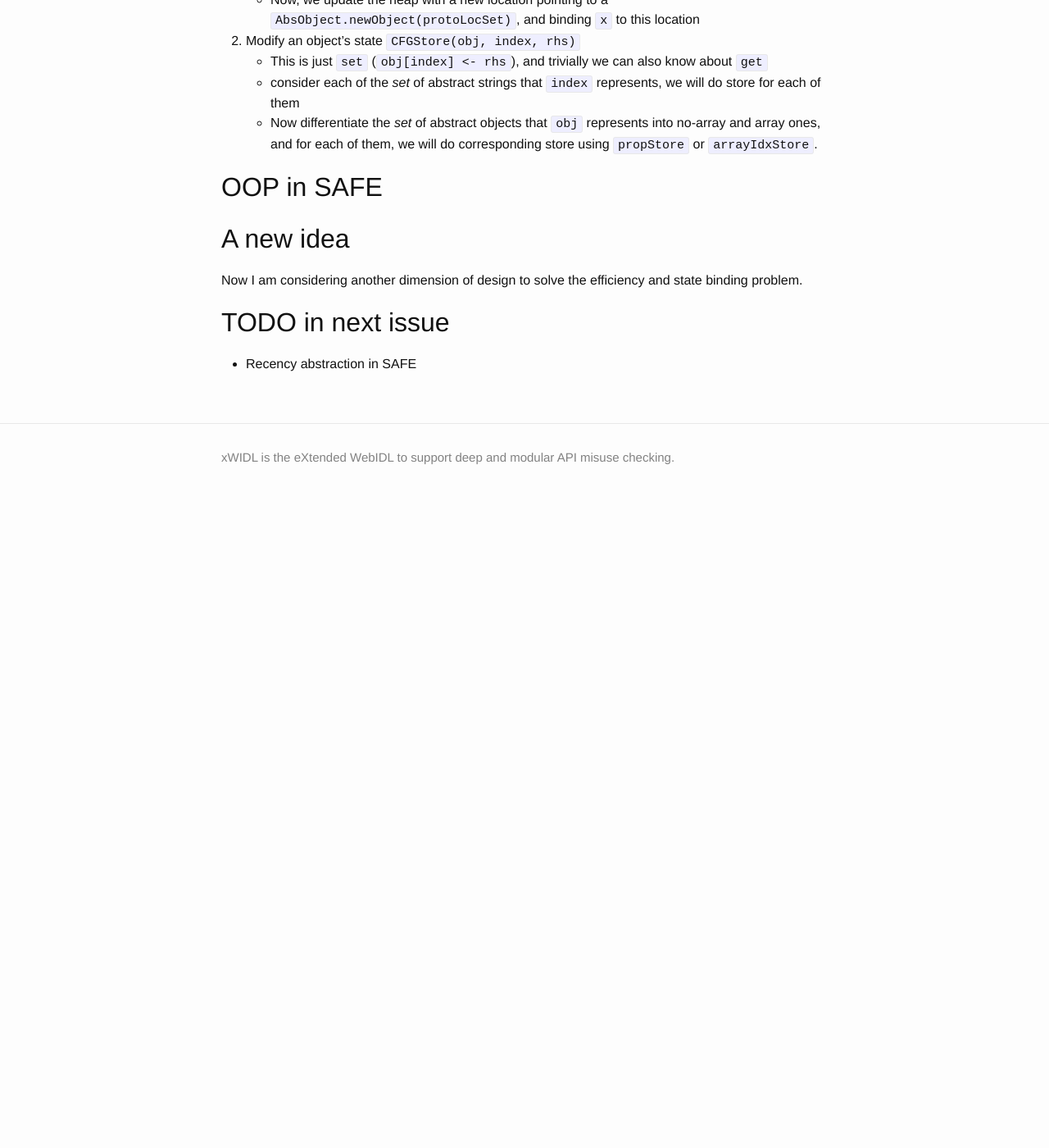
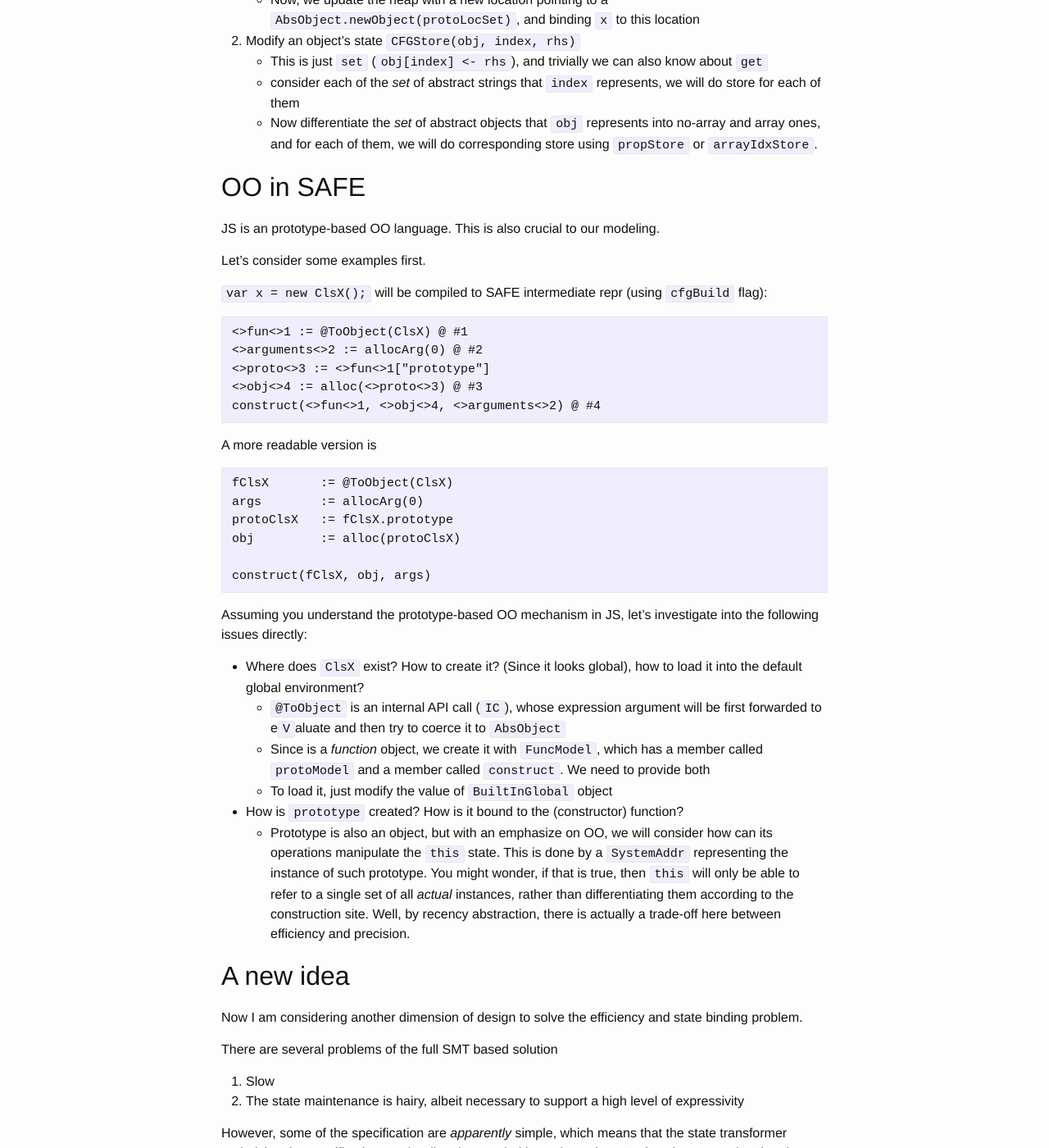
Before and after one commit to xWIDL/xwidl-www, a Jekyll site: the page built from _posts/2017-1-2-progress-ii.md, in a window 1280 px wide and 1400 px high, scrolled down 698 px. Shown: the whole window at 82% size. Built offline with Jekyll 4.4.1, drawn with Linux system fonts in a browser that asks for light colours; before the commit the page ends 1328 px from its top, so only the background shows below that; some of the changed text lies outside the part shown.

Commit message:
Update progress report

````diff
--- a/_posts/2017-1-2-progress-ii.md
+++ b/_posts/2017-1-2-progress-ii.md
@@ -24,14 +24,52 @@ Consider some primitive instructions (NOTE: they are more abstract forms of `CFG
     - consider each of the *set* of abstract strings that `index` represents, we will do store for each of them
     - Now differentiate the *set* of abstract objects that `obj` represents into no-array and array ones, and for each of them, we will do corresponding store using `propStore` or `arrayIdxStore`.
 
-## OOP in SAFE
+## OO in SAFE
+JS is an prototype-based OO language. This is also crucial to our modeling.
+
+Let's consider some examples first.
+
+`var x = new ClsX();` will be compiled to SAFE intermediate repr (using `cfgBuild` flag):
+
+```
+<>fun<>1 := @ToObject(ClsX) @ #1
+<>arguments<>2 := allocArg(0) @ #2
+<>proto<>3 := <>fun<>1["prototype"]
+<>obj<>4 := alloc(<>proto<>3) @ #3
+construct(<>fun<>1, <>obj<>4, <>arguments<>2) @ #4
+```
+
+A more readable version is
+
+```
+fClsX       := @ToObject(ClsX)
+args        := allocArg(0)
+protoClsX   := fClsX.prototype
+obj         := alloc(protoClsX)
+
+construct(fClsX, obj, args)
+```
+
+Assuming you understand the prototype-based OO mechanism in JS, let's investigate into the following issues directly:
+
+- Where does `ClsX` exist? How to create it? (Since it looks global), how to load it into the default global environment?
+    - `@ToObject` is an internal API call (`IC`), whose expression argument will be first forwarded to e`V`aluate and then try to coerce it to `AbsObject`
+    - Since is a *function* object, we create it with `FuncModel`, which has a member called `protoModel` and a member called `construct`. We need to provide both
+    - To load it, just modify the value of `BuiltInGlobal` object
+- How is `prototype` created? How is it bound to the (constructor) function?
+    - Prototype is also an object, but with an emphasize on OO, we will consider how can its operations manipulate the `this` state. This is done by a `SystemAddr` representing the instance of such prototype. You might wonder, if that is true, then `this` will only be able to refer to a single set of all *actual* instances, rather than differentiating them according to the construction site. Well, by recency abstraction, there is actually a trade-off here between efficiency and precision.
 
 
 ## A new idea
 Now I am considering another dimension of design to solve the efficiency and state binding problem.
 
+There are several problems of the full SMT based solution
 
+1. Slow
+2. The state maintenance is hairy, albeit necessary to support a high level of expressivity
 
-## TODO in next issue
+However, some of the specification are *apparently* simple, which means that the state transformer underlying the specification can be directly encoded in static analyzer. In fact, by composing the abstract interpretations of operations, we can compose them without user's intervention.
 
-- Recency abstraction in SAFE
+Interestingly, we still need to do the *domain probing* when the expression might be too complex to invert, and need to fall back to the SMT solver when an abstract boolean evaluation can't work at all (consider `if ... then ... else`).
+
+Anyway, this is an interesting direction worth exploring.
````
